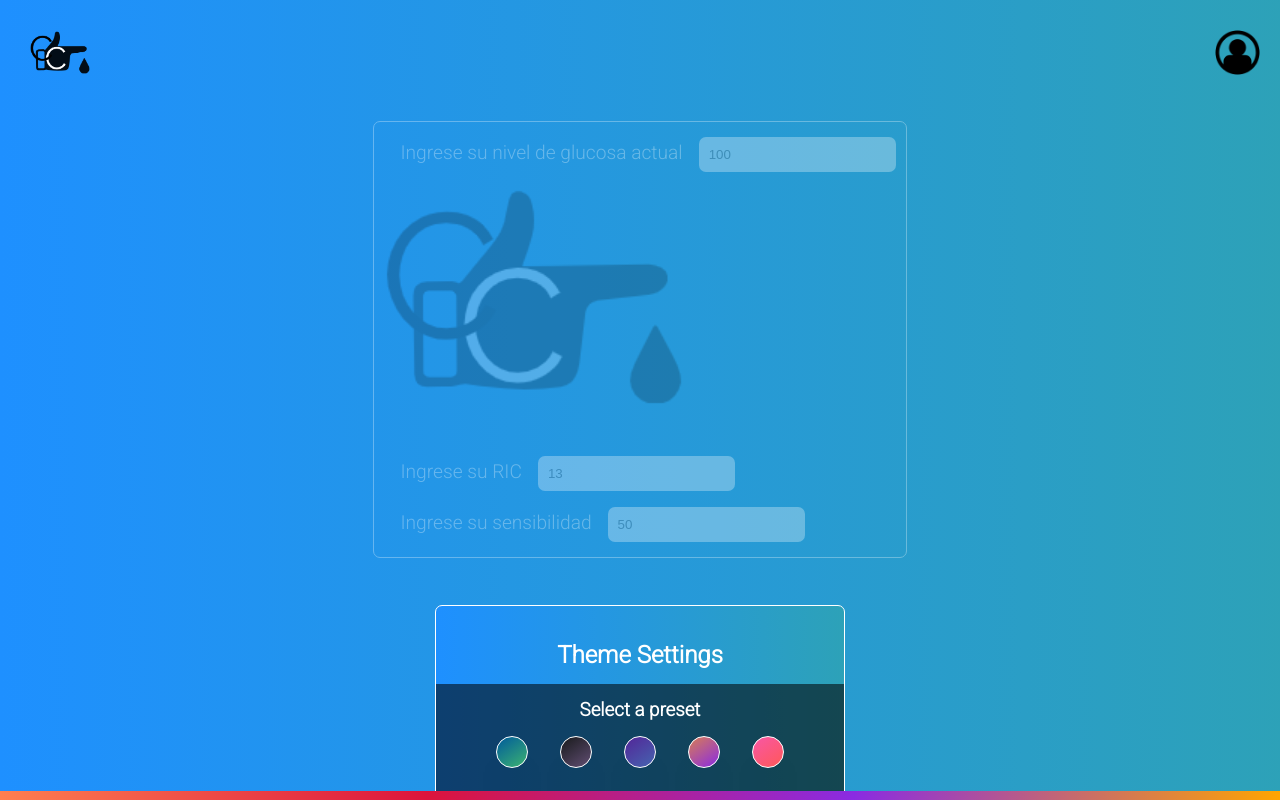
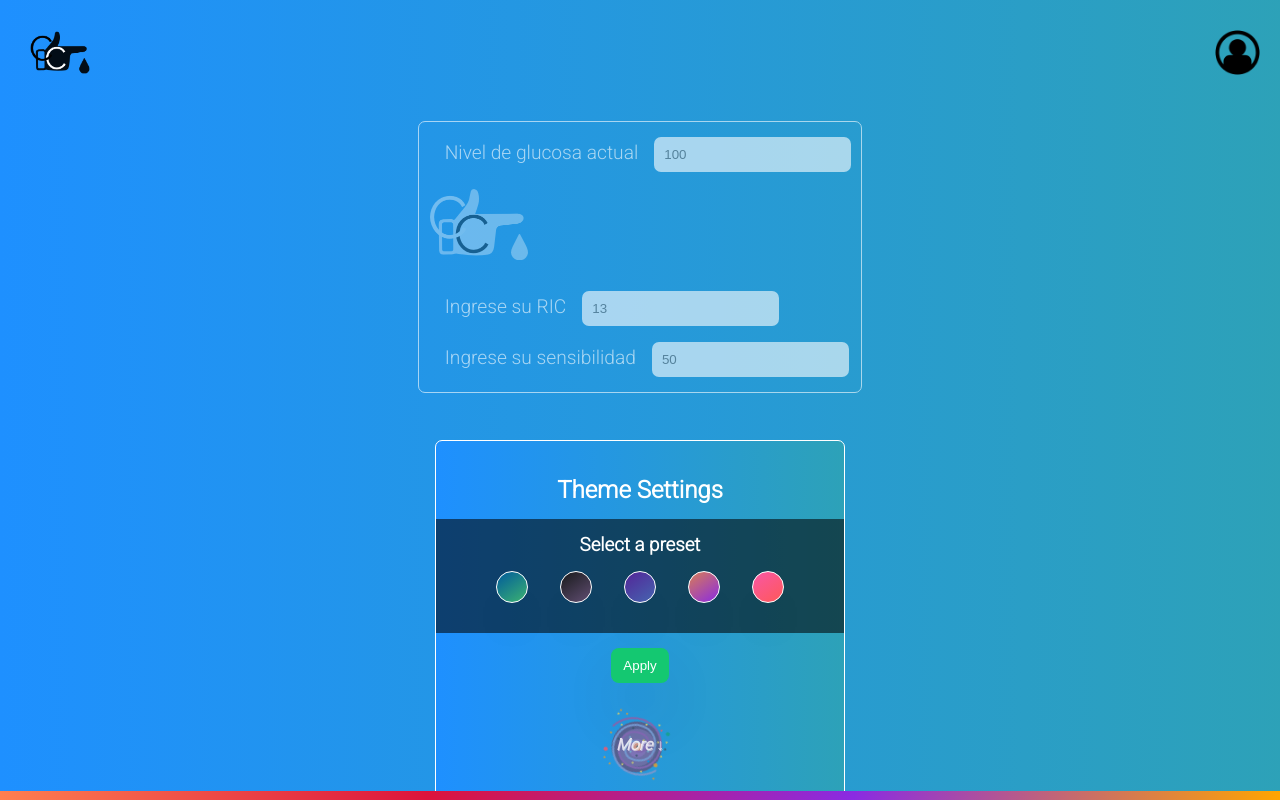
Before and after one commit to guillermo907/calculadora-insulina, a React (Create React App) app: page / in a window 1280 px wide. Both pictures are taken after a click on the picture 1237 px from the left and 52 px from the top of the page. Shown: the top 800 px of the page. Built offline with nearby package versions, Linux system fonts and the light colour scheme; no server answers.

Commit message:
visual theme changes moreasdsad

```diff
--- a/src/App.js
+++ b/src/App.js
@@ -80,12 +80,16 @@ const App = () => {
             }));
           }}
         />
-        {state.showUserSettings && <Glucose user={state.userSettings} />}
+        <AnimatePresence>
+          {state.showUserSettings && <Glucose user={state.userSettings} />}
+        </AnimatePresence>
+
         <AnimatePresence>
           {state.showUserSettings && (
             <Settings setState={changeColor} initialColorState={theme} />
           )}
         </AnimatePresence>
+
         <FoodInput foods={state.foodList} />
         <Footer />
       </AppContainer>
--- a/src/components/Glucose.js
+++ b/src/components/Glucose.js
@@ -1,17 +1,39 @@
 import React, { useState } from "react";
+import { motion } from "framer-motion";
+import styled from "styled-components";
 import appLogo from "../resources/app-logo2.png";
 import Settings from "./Settings";
 
+const GlucoseContainer = styled(motion.div)`
+  .glucose-input-group img {
+    width: 100px;
+    padding-bottom: 10px;
+    filter: invert(1);
+    opacity: 0.6;
+  }
+  .app-logo-glucose {
+    width: 300px;
+  }
+  .disabled {
+    opacity: 0.5;
+  }
+`;
+
 const Glucose = ({ user }) => {
   return (
-    <div className={`glucose-input-container disabled`}>
+    <GlucoseContainer
+      className={`glucose-input-container disabled`}
+      animate={{ opacity: 0.6, y: 0 }}
+      initial={{ opacity: 0, y: -25 }}
+      exit={{ y: -25, opacity: 0 }}
+    >
       <div className={`flex-column glucose-input-group `}>
         <div className="field">
-          <label>Ingrese su nivel de glucosa actual</label>
+          <label>Nivel de glucosa actual</label>
           <input placeholder="100"></input>
         </div>
         <div className="field">
-          <img className="app-logo" src={appLogo} />
+          <img className="app-logo-glucose" src={appLogo} />
         </div>
         <div className="field">
           <label>Ingrese su RIC</label>
@@ -22,7 +44,7 @@ const Glucose = ({ user }) => {
           <input placeholder={user.sensibilidad}></input>
         </div>
       </div>
-    </div>
+    </GlucoseContainer>
   );
 };
 
--- a/src/components/Settings.js
+++ b/src/components/Settings.js
@@ -2,6 +2,7 @@ import styled from "styled-components";
 import { AnimatePresence, motion } from "framer-motion";
 import { useState, useEffect } from "react";
 import appLogo from "../resources/app-logo2.png";
+import settingsLogo from "../resources/settings-logo1.png";
 
 const SettingsCont = styled(motion.div)`
   background: linear-gradient(
@@ -107,6 +108,35 @@ const SettingsCont = styled(motion.div)`
     border-top: 1px solid;
     padding-top: 15px;
     width: 100%;
+  }
+  .toggle {
+    margin: 20px 0px 40px 0px;
+    position: relative;
+    cursor: pointer;
+  }
+  .settings-logo {
+    position: absolute;
+    left: -10px;
+    top: 14px;
+    width: 60px;
+    opacity: 0.8;
+  }
+  .toggle p {
+    z-index: 2;
+    cursor: pointer;
+    font-weight: bold;
+    text-shadow: 0.7px 0.8px rgba(255, 255, 255, 0.6);
+  }
+  .rotate {
+    animation: loading 5s linear infinite;
+    @keyframes loading {
+      0% {
+        transform: rotate(0);
+      }
+      100% {
+        transform: rotate(360deg);
+      }
+    }
   }
 `;
 
@@ -243,7 +273,8 @@ const Settings = ({ setState, initialColorState }) => {
         className="toggle"
         onClick={(e) => toggleShowcustomize(!showCustomize)}
       >
-        {showCustomize ? "hide" : "more"}
+        <p>{showCustomize ? "Hide ↑" : "More ↓"}</p>
+        <img className="settings-logo rotate" src={settingsLogo} />
       </span>
       <AnimatePresence>
         {showCustomize && (
--- a/src/styles/global.css
+++ b/src/styles/global.css
@@ -96,12 +96,7 @@ h3.legend {
 .hidden {
   display: none;
 }
-.glucose-input-group img {
-  width: 300px;
-  padding-bottom: 30px;
-  filter: invert(1);
-  opacity: 0.7;
-}
+
 .toggle {
   margin: 15px;
 }
--- a/src/styles/navbar.css
+++ b/src/styles/navbar.css
@@ -5,7 +5,7 @@
   width: -webkit-fill-available;
   padding: 30px 20px 0px 30px;
 }
-img {
+.navbar img {
   width: 60px;
   filter: contrast(0.7);
   transition: all 0.4s ease-in-out;
@@ -15,6 +15,6 @@ img:hover {
   filter: none;
   transform: scale(1.09);
 }
-.user-logo {
+.navbar .user-logo {
   width: 45px;
 }
```
Also changed, not shown: src/resources/settings-logo1.png (added).
